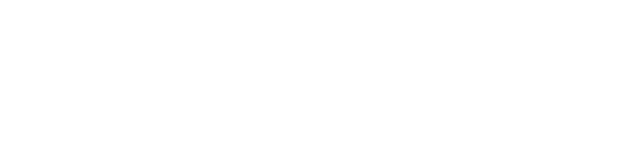
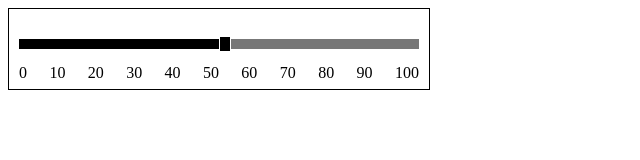
Before and after one commit to simskiy/jq-plugin, a website built with webpack: page src/index.html in a window 1280 px wide. Shown: the whole page, without its empty margins (0-640 px from the left). Built offline with nearby package versions, Linux system fonts and the light colour scheme.

Commit message:
Рендер компонент. Разбивка приложения по модулям (по паттерну MVC) Пока без логики обработки

```diff
--- a/src/components/scale/Scale.ts
+++ b/src/components/scale/Scale.ts
@@ -1,5 +1,19 @@
 import { SliderComponent } from "@core/SliderComponent";
 
 export class Scale extends SliderComponent {
-
+  toHTML() {
+    return `<ul class="scale">
+              <li class="scale__point">0</li>
+              <li class="scale__point">10</li>
+              <li class="scale__point">20</li>
+              <li class="scale__point">30</li>
+              <li class="scale__point">40</li>
+              <li class="scale__point">50</li>
+              <li class="scale__point">60</li>
+              <li class="scale__point">70</li>
+              <li class="scale__point">80</li>
+              <li class="scale__point">90</li>
+              <li class="scale__point">100</li>
+            </ul>`
+  }
 }
--- a/src/components/slider/Slider.ts
+++ b/src/components/slider/Slider.ts
@@ -1,8 +1,24 @@
+import {Track} from '@components/track/Track'
+import {Thumb} from '@components/thumb/Thumb'
+import {Scale} from '@components/scale/Scale'
+
 export class Slider {
-  components: any
-  $el: JQuery<HTMLElement>
-  constructor(selector: string, options: { components: any }) {
+  $el: any
+  options: object
+  constructor(selector: string, options: object) {
     this.$el = $(selector)
-    this.components = options.components || []
+    this.options = options
+  }
+
+  static components = [Track, Thumb, Scale]
+
+  render() {
+    this.$el.append('<div class="slider"></div>')
+    const $root = this.$el.children('.slider')
+
+   Slider.components.forEach((Component: new () => any) => {
+      const component = new Component()
+      $root.append(component.toHTML())
+    })
   }
 }
--- a/src/components/thumb/Thumb.ts
+++ b/src/components/thumb/Thumb.ts
@@ -1,5 +1,7 @@
 import { SliderComponent } from "@core/SliderComponent";
 
 export class Thumb extends SliderComponent {
-
+  toHTML() {
+    return `<div class="slider__thumb" style="left: 50%"></div>`
+  }
 }
--- a/src/components/track/Track.ts
+++ b/src/components/track/Track.ts
@@ -1,5 +1,10 @@
 import { SliderComponent } from "@core/SliderComponent";
 
 export class Track extends SliderComponent {
-
+  toHTML() {
+    return `<div class="slider__track">
+              <div class="slider__track--busy data-thumb="first" style="right: 50%"></div>
+              <div class="slider__track--busy data-thumb="second" style="display: none"></div>
+            </div>`
+  }
 }
--- a/src/index.ts
+++ b/src/index.ts
@@ -6,7 +6,7 @@ import './styles/main.scss'
 import {Slider} from './components/slider/Slider'
 
 const slider = new Slider('#app', {
-  components: []
+  text: 'hello',
 })
 
-console.log('Slider: ', slider)
+slider.render()
--- a/src/styles/main.scss
+++ b/src/styles/main.scss
@@ -17,7 +17,7 @@ $slider_top_padding: 30px;
   padding-right: 10px;
   border: 1px solid black;
 
-  &__line {
+  &__track {
     box-sizing: border-box;
     position: relative;
     margin-bottom: 15px;
--- a/webpack.config.js
+++ b/webpack.config.js
@@ -18,7 +18,7 @@ module.exports = {
     clean: true
   },
   resolve: {
-    extensions: ['.js', 'ts', 'tsx'],
+    extensions: ['.js', '.ts', '.tsx'],
     alias: {
       '@': path.resolve(__dirname, 'src'),
       '@styles': path.resolve(__dirname, 'src/styles'),
```
Also changed, not shown: src/layout.html (+3 -3 lines).
